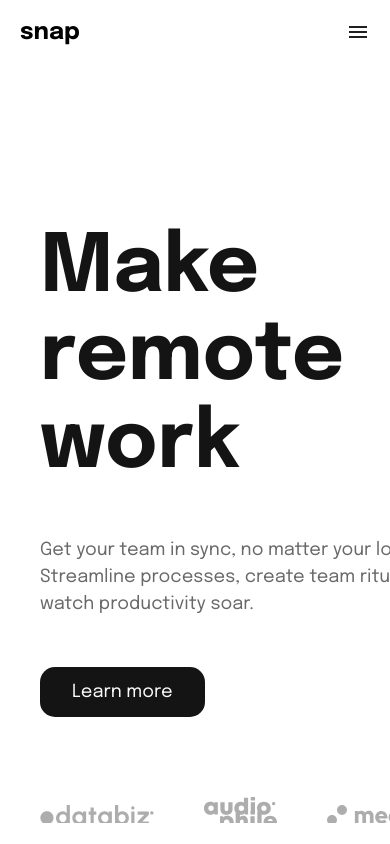
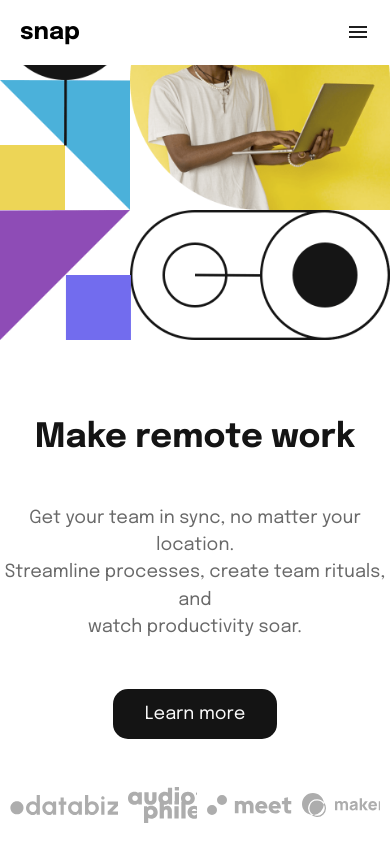
Before and after one commit to AliMohamed35/Intro-section, a plain HTML site: page index.html in a window 390 px wide. Drawn offline with Linux system fonts and the light colour scheme.

Commit message:
Added some responsivness enhansements

```diff
--- a/index.html
+++ b/index.html
@@ -76,7 +76,7 @@
     <section>
       <div class="hero">
         <div class="left">
-          <h2>Make<br /> remote work</h2>
+          <h2>Make remote work</h2>
           <p>Get your team in sync, no matter your location. <br />Streamline processes, create team rituals, and
             <br />watch productivity soar.
           </p>
--- a/main.js
+++ b/main.js
@@ -1,13 +1,9 @@
 function showSideBar() {
     let burger = document.querySelector('.sideBar');
-    const body = document.body;
-    body.style.backgroundColor = '#00000094';
     burger.style.display = 'flex';
 }
 
 function hideSideBar() {
     let hide = document.querySelector('.sideBar');
-    const body = document.body;
-    body.style.backgroundColor = 'white';
     hide.style.display = 'none';
 }
--- a/style.css
+++ b/style.css
@@ -90,6 +90,7 @@ header .logo {
     gap: 20px;
     color: var(--MediumGray);
     background-color: white;
+    box-shadow: 0px 5px 10px black;
 
     li {
         align-items: center;
@@ -103,7 +104,6 @@ header .logo {
     }
 
     .nav-btns {
-        background-color: white;
         display: flex;
         flex-direction: column;
         width: 100%;
@@ -149,7 +149,7 @@ section .hero {
     border: none;
     outline: none;
     font-size: 1.125rem;
-    margin-bottom: 5rem;
+    margin-bottom: 3rem;
     cursor: pointer;
     transition: all 0.3s ease;
 }
@@ -163,8 +163,9 @@ section .hero {
 .left .icons {
     display: flex;
     flex-direction: row;
-    gap: 50px;
+    gap: 10px;
     align-items: center;
+    padding: 0px 10px;
 }
 
 .right {
@@ -200,4 +201,23 @@ section .hero {
         justify-content: center;
         align-items: center;
     }
+
+    section .hero {
+        flex-direction: column-reverse;
+        width: 100%;
+        padding: 0;
+    }
+
+    .hero .left {
+        padding: 0;
+        text-align: center;
+    }
+
+    .hero .right img {}
+
+    .hero .icons svg {}
+
+    .hero .left h2 {
+        font-size: 2.1rem;
+    }
 }
```
